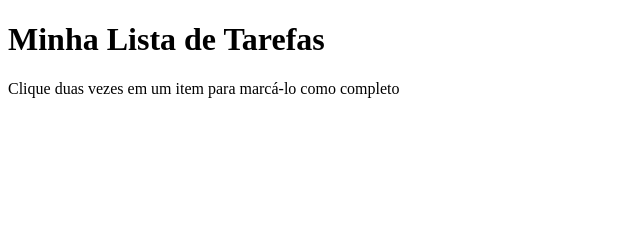
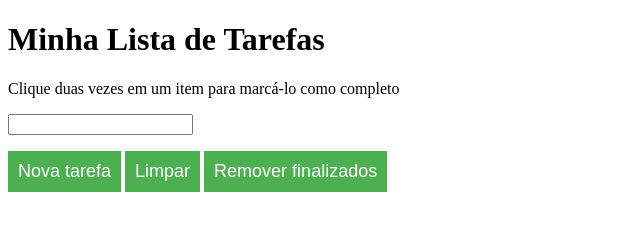
Before and after one commit to martinsfaah/todo-list, a website: page index.html in a window 1280 px wide. Shown: the whole page, without its empty margins (0-640 px from the left). Drawn offline with Linux system fonts and the light colour scheme.

Commit message:
Requisitos 1 a 4, modificacoes no css

```diff
--- a/index.html
+++ b/index.html
@@ -5,6 +5,7 @@
   <meta http-equiv="X-UA-Compatible" content="IE=edge">
   <meta name="viewport" content="width=device-width, initial-scale=1.0">
   <title>To-do List Project</title>
+  <link rel="stylesheet" href="style.css">
 </head>
 <body>
   <header>
@@ -13,5 +14,17 @@
   <section>
     <p id="funcionamento">Clique duas vezes em um item para marcá-lo como completo</p>
   </section>
+  <div>
+    <input type="text" id="texto-tarefa">
+  </div>
+  <div>
+    <ol id="lista-tarefas"></ol>
+  </div>
+  <div>
+    <button class="botao" id="criar-tarefa">Nova tarefa</button>
+    <button class="botao" id="apaga-tudo">Limpar</button>
+    <button class="botao" id="remover-finalizados">Remover finalizados</button>
+  </div>
+<script src="script.js"></script>
 </body>
 </html>
--- a/style.css
+++ b/style.css
@@ -0,0 +1,14 @@
+.botao {
+  background-color: #4CAF50;
+  border: none;
+  color: white;
+  padding: 10px 10px;
+  text-align: center;
+  text-decoration: none;
+  display: inline-block;
+  font-size: 18px;
+}
+
+#lista-tarefas {
+  text-decoration: none;
+}
```
